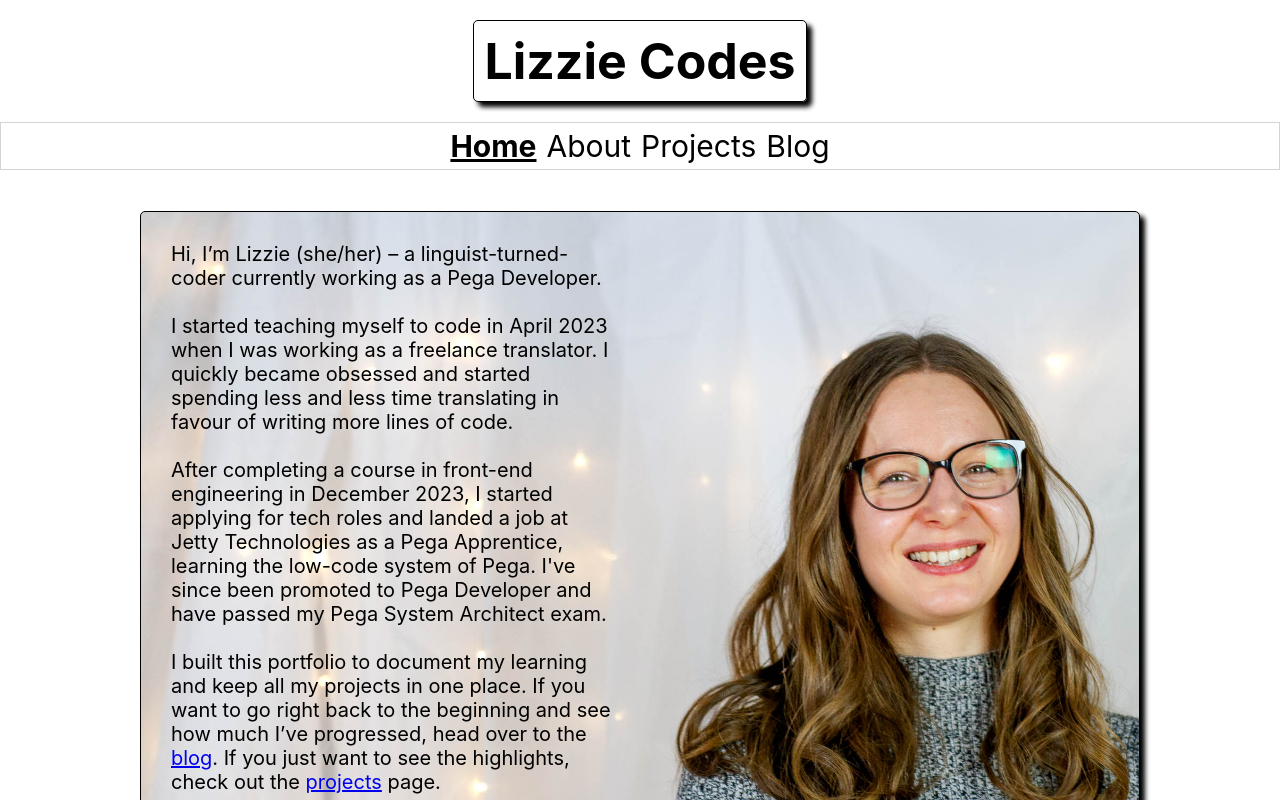
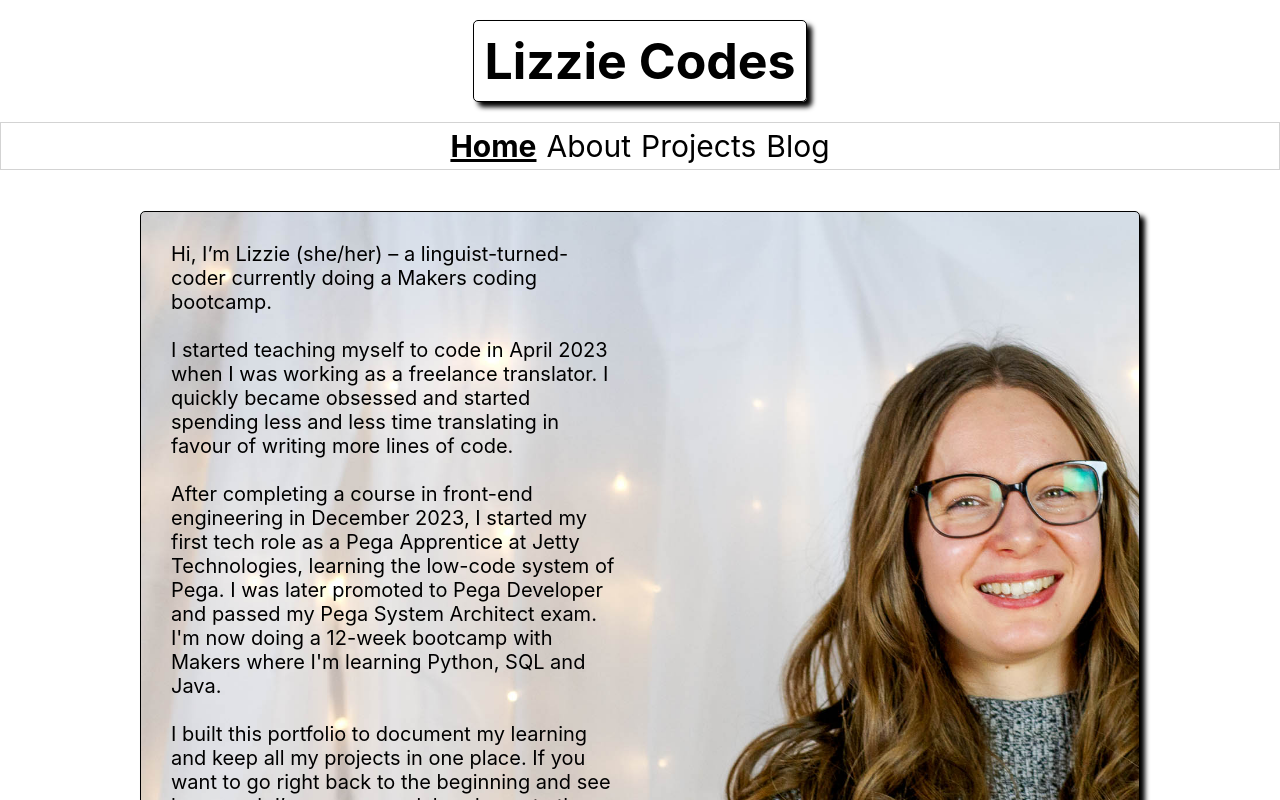
Before and after one commit to evg4/evgportfolio, a React (Create React App) app: page / in a window 1280 px wide. Shown: the top 800 px of the page. Built offline with nearby package versions, Linux system fonts and the light colour scheme.

Commit message:
update info on Home page

```diff
--- a/src/components/Home/Home.js
+++ b/src/components/Home/Home.js
@@ -9,8 +9,8 @@ function Home() {
     <section className={styles.home}>
       <div className={styles.hidden}>
         <p>
-          Hi, I’m Lizzie (she/her) – a linguist-turned-coder currently working
-          as a Pega Developer.
+          Hi, I’m Lizzie (she/her) – a linguist-turned-coder currently doing a
+          Makers coding bootcamp.
           <br />
           <br />
           I started teaching myself to code in April 2023 when I was working as
@@ -20,10 +20,10 @@ function Home() {
           <br />
           <br />
           After completing a course in front-end engineering in December 2023, I
-          started applying for tech roles and landed a job at Jetty Technologies
-          as a Pega Apprentice, learning the low-code system of Pega. I've since
-          been promoted to Pega Developer and have passed my Pega System
-          Architect exam.
+          started my first tech role as a Pega Apprentice at Jetty Technologies,
+          learning the low-code system of Pega. I was later promoted to Pega
+          Developer and passed my Pega System Architect exam. I'm now doing a
+          12-week bootcamp with Makers where I'm learning Python, SQL and Java.
           <br />
           <br />I built this portfolio to document my learning and keep all my
           projects in one place. If you want to go right back to the beginning
@@ -46,8 +46,8 @@ function Home() {
         aria-label="Lizzie is standing against a pale curtain with yellow fairy lights. She's wearing glasses and a grey jumper dress, smiling at the camera."
       >
         <p>
-          Hi, I’m Lizzie (she/her) – a linguist-turned-coder currently working
-          as a Pega Developer.
+          Hi, I’m Lizzie (she/her) – a linguist-turned-coder currently doing a
+          Makers coding bootcamp.
           <br />
           <br />
           I started teaching myself to code in April 2023 when I was working as
@@ -57,10 +57,10 @@ function Home() {
           <br />
           <br />
           After completing a course in front-end engineering in December 2023, I
-          started applying for tech roles and landed a job at Jetty Technologies
-          as a Pega Apprentice, learning the low-code system of Pega. I've since
-          been promoted to Pega Developer and have passed my Pega System
-          Architect exam.
+          started my first tech role as a Pega Apprentice at Jetty Technologies,
+          learning the low-code system of Pega. I was later promoted to Pega
+          Developer and passed my Pega System Architect exam. I'm now doing a
+          12-week bootcamp with Makers where I'm learning Python, SQL and Java.
           <br />
           <br />I built this portfolio to document my learning and keep all my
           projects in one place. If you want to go right back to the beginning
```
